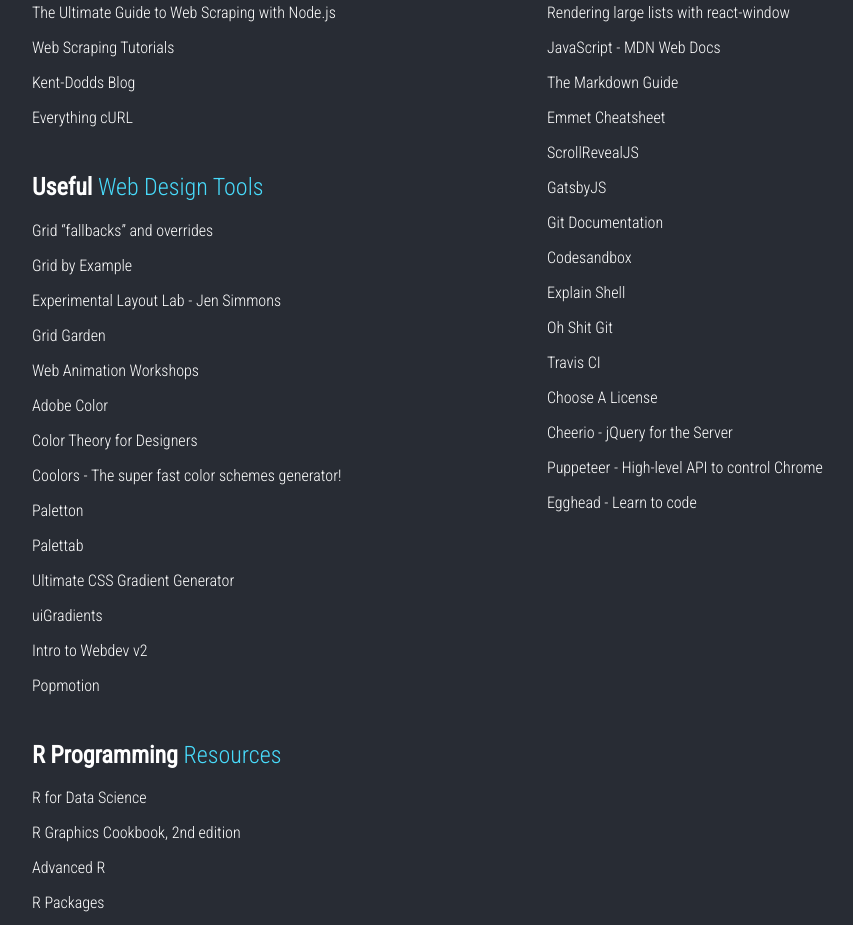
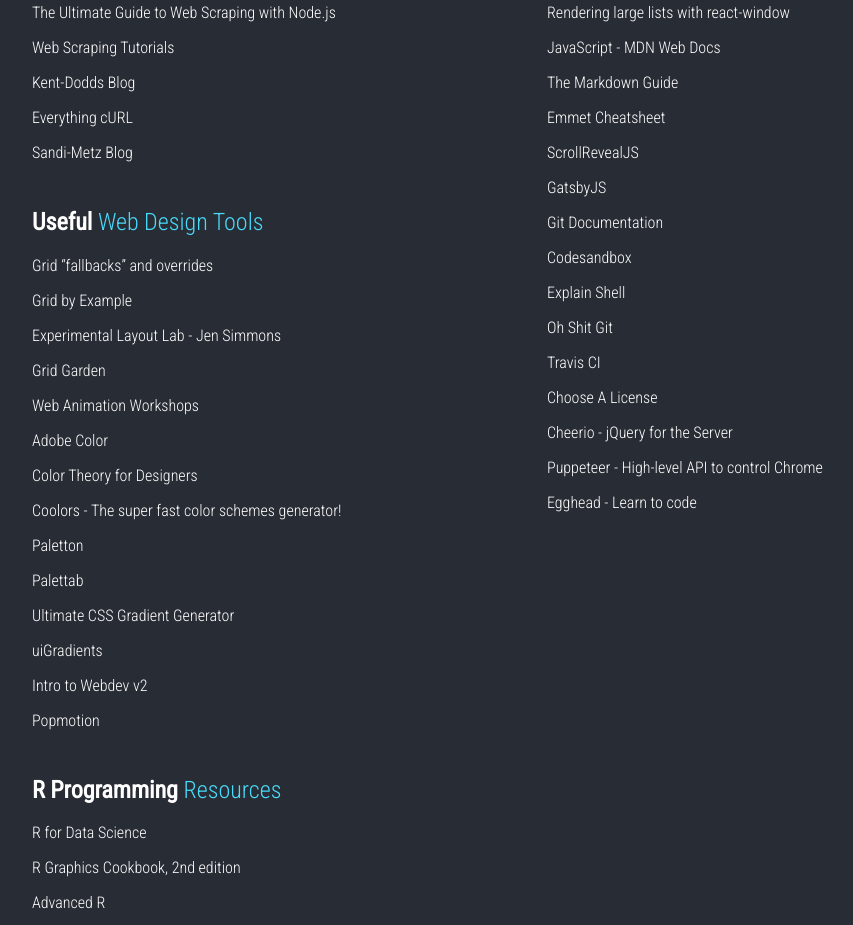
Before and after one commit to siegblink/my-bookmarks, a plain HTML site: page index.html in a window 1280 px wide. Shown: the part 773-1698 px from the top of the page, without its empty margins (108-961 px from the left). Drawn offline with Linux system fonts and the light colour scheme.

Commit message:
Add sandi metz in must read list

```diff
--- a/index.html
+++ b/index.html
@@ -241,6 +241,14 @@
           <p class="bookmark">
             <a href="https://ec.haxx.se/" class="bookmark-text"
               >Everything cURL
+            </a>
+          </p>
+        </article>
+
+        <article class="content-container">
+          <p class="bookmark">
+            <a href="https://www.sandimetz.com/" class="bookmark-text"
+              >Sandi-Metz Blog
             </a>
           </p>
         </article>
```
